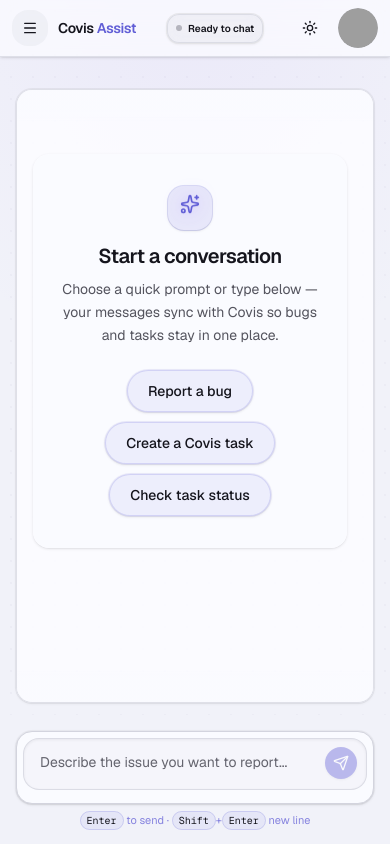
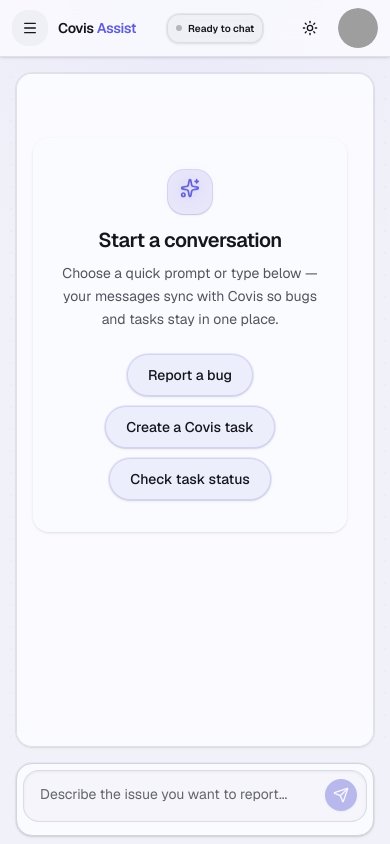
Before and after one commit to murtaza9611/covis-ai-bot, a Next.js app: page /chat in a window 390 px wide. Built offline with nearby package versions, Linux system fonts and the light colour scheme; grey boxes are pictures that could not be loaded.

Commit message:
adjusted chat input for mobile view

```diff
--- a/app/chat/page.tsx
+++ b/app/chat/page.tsx
@@ -155,7 +155,7 @@ export default function ChatPage() {
           >
             {/* <ChatPageHeader /> */}
 
-            <div className="flex min-h-0 flex-1 flex-col px-4 pb-3 pt-8 md:px-8 md:pb-4">
+            <div className="flex min-h-0 flex-1 flex-col px-4 pb-2 pt-4 md:px-8 md:pb-4 md:pt-8">
               <div className="mx-auto flex min-h-0 w-full max-w-3xl flex-1 flex-col">
                 <div className="relative flex min-h-0 flex-1 flex-col overflow-hidden rounded-2xl border border-border/70 bg-card/95 shadow-chat-card ring-1 ring-zinc-900/5 motion-safe:transition-shadow motion-safe:duration-300 motion-safe:hover:shadow-lg motion-safe:hover:ring-primary/10 dark:ring-white/[0.06]">
                   <div
--- a/components/chat-input.tsx
+++ b/components/chat-input.tsx
@@ -65,7 +65,7 @@ export function ChatInput({
         if (busy || !value?.trim()) return
         onSubmit(e)
       }}
-      className="shrink-0 bg-canvas px-4 py-4 pb-[max(1rem,env(safe-area-inset-bottom))] md:px-8"
+      className="shrink-0 bg-canvas px-4 py-2 md:px-8 md:py-4 pb-[max(0.5rem,env(safe-area-inset-bottom))] md:pb-[max(1rem,env(safe-area-inset-bottom))]"
     >
       <div className="relative mx-auto w-full max-w-3xl">
         <div className="rounded-2xl border border-border bg-card p-1.5 shadow-sm ring-1 ring-black/[0.03] motion-safe:transition-[box-shadow,border-color] motion-safe:duration-200 motion-safe:focus-within:border-primary/25 motion-safe:focus-within:shadow-md motion-safe:focus-within:ring-primary/10 dark:ring-white/[0.06]">
@@ -123,7 +123,7 @@ export function ChatInput({
             </Button>
           </div>
         </div>
-        <div className="mt-2 flex flex-col items-center gap-1 sm:flex-row sm:justify-center sm:gap-3">
+        <div className="mt-2 hidden flex-col items-center gap-1 sm:flex sm:flex-row sm:justify-center sm:gap-3">
           <p className="flex items-center gap-1.5 text-center text-[11px] text-primary/75 dark:text-muted-foreground">
             <Keyboard
               className="hidden h-3.5 w-3.5 shrink-0 text-primary/65 dark:text-muted-foreground sm:inline"
```
